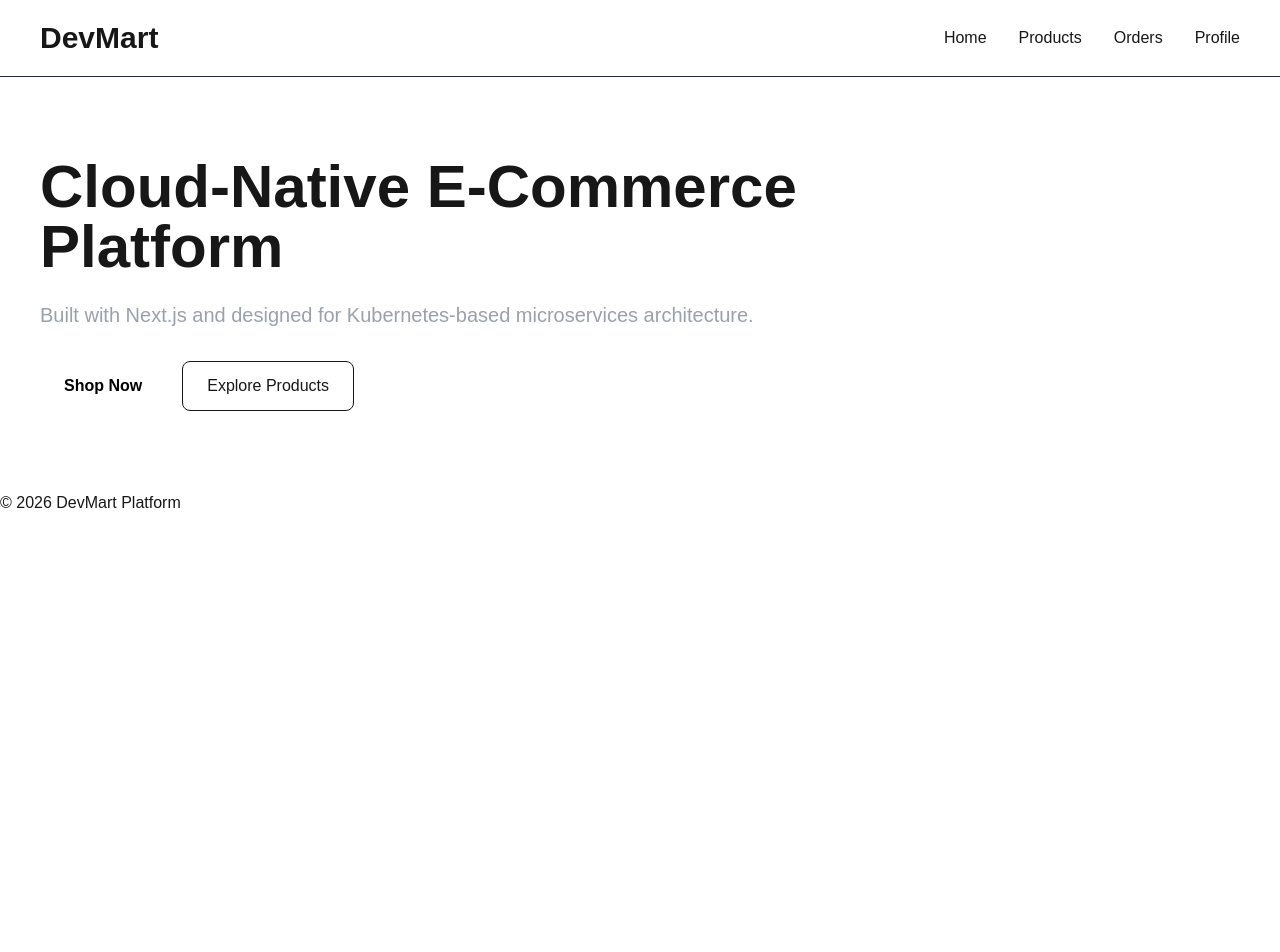
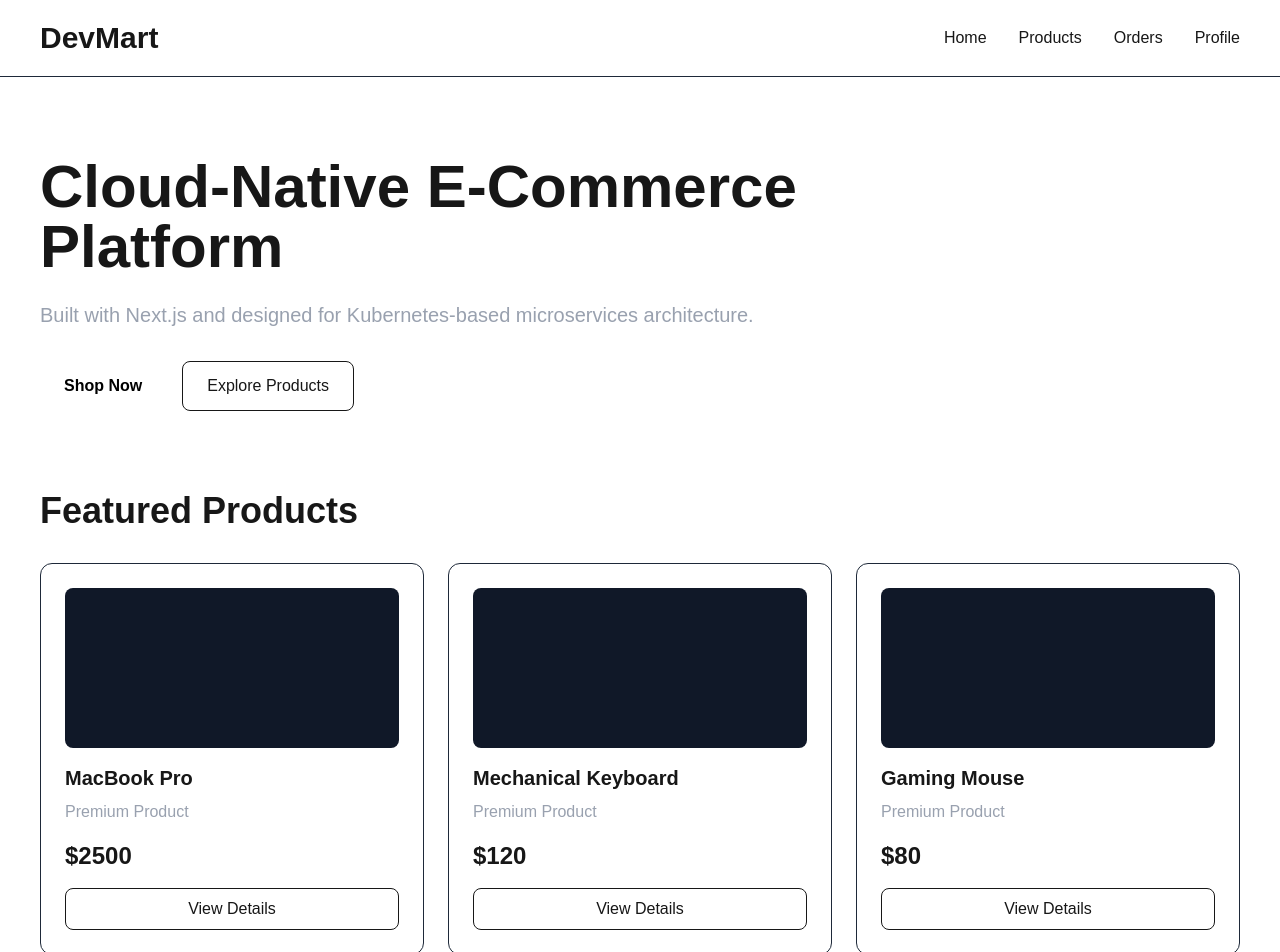
Before and after one commit to tahsinulhoque/DevMart-Cloud-Native-E-Commerce-System, a Next.js app: page / in a window 1280 px wide. Shown: the top 952 px of the page. Before the commit the page ends 800 px from the top, so only its background shows below. Built offline with nearby package versions, Linux system fonts and the light colour scheme.

Commit message:
update Product card section

```diff
--- a/app/page.tsx
+++ b/app/page.tsx
@@ -1,6 +1,10 @@
+import ProductCard from "@/components/ProductCard";
+import { products } from "@/data/products";
+
 export default function HomePage() {
   return (
-    <main className="px-10 py-20">
+    <main>
+      <section className="px-10 py-20">
         <div className="max-w-4xl">
           <h1 className="text-6xl font-bold mb-6">
             Cloud-Native E-Commerce Platform
@@ -21,6 +25,23 @@ export default function HomePage() {
             </button>
           </div>
         </div>
+      </section>
+
+      <section className="px-10 pb-20">
+        <h2 className="text-4xl font-bold mb-8">
+          Featured Products
+        </h2>
+
+        <div className="grid grid-cols-3 gap-6">
+          {products.map((product) => (
+            <ProductCard
+              key={product.id}
+              name={product.name}
+              price={product.price}
+            />
+          ))}
+        </div>
+      </section>
     </main>
   );
 }
--- a/components/ProductCard.tsx
+++ b/components/ProductCard.tsx
@@ -8,9 +8,24 @@ export default function ProductCard({
   price,
 }: ProductProps) {
   return (
-    <div className="border p-4 rounded">
-      <h3>{name}</h3>
-      <p>${price}</p>
+    <div className="border border-gray-800 rounded-xl p-6 hover:border-white transition duration-300">
+      <div className="h-40 bg-gray-900 rounded-lg mb-4"></div>
+
+      <h3 className="text-xl font-semibold mb-2">
+        {name}
+      </h3>
+
+      <p className="text-gray-400 mb-4">
+        Premium Product
+      </p>
+
+      <p className="text-2xl font-bold mb-4">
+        ${price}
+      </p>
+
+      <button className="w-full border rounded-lg py-2 hover:bg-white hover:text-black transition">
+        View Details
+      </button>
     </div>
   );
 }
```
Lines whose indentation alone changed are shown as unchanged.
